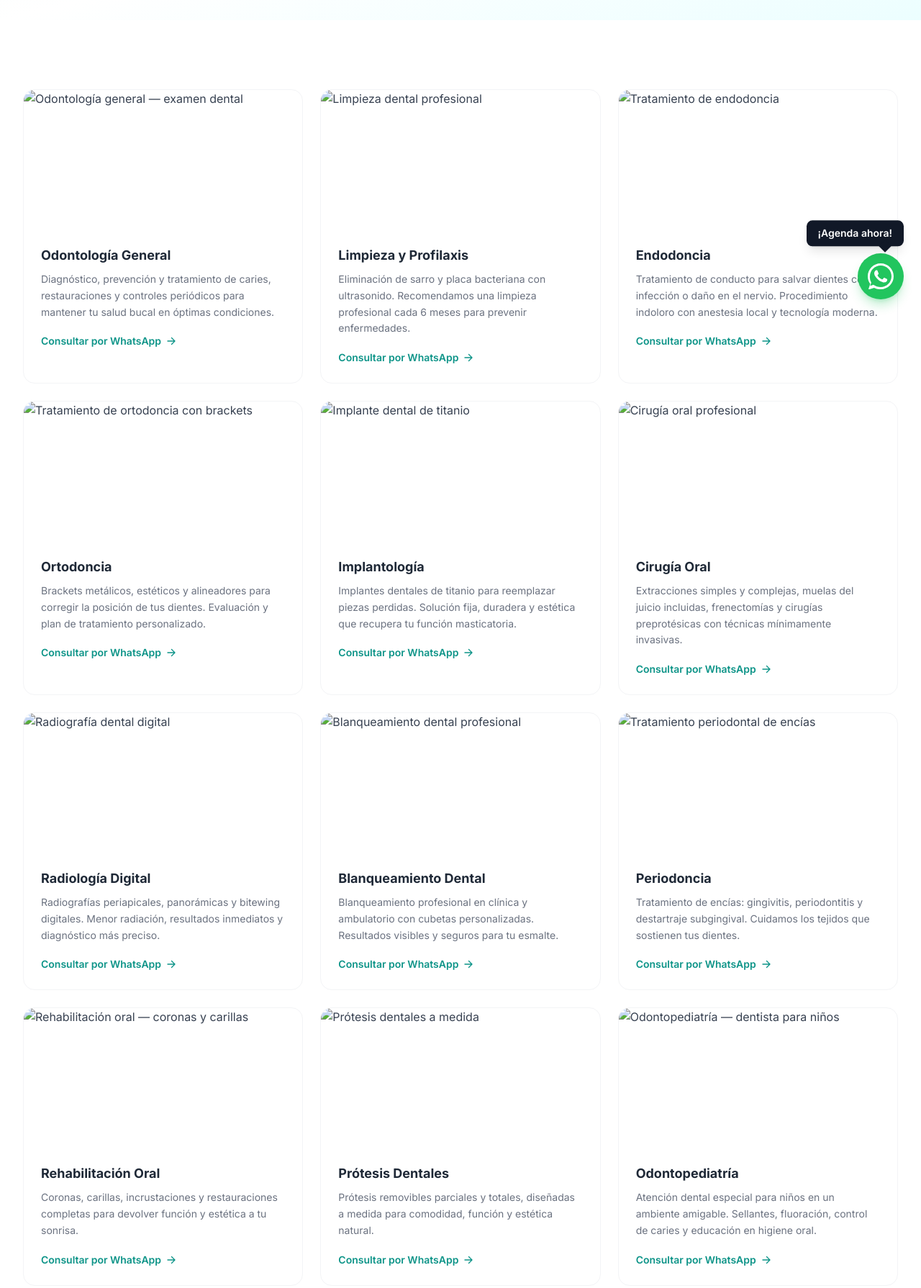
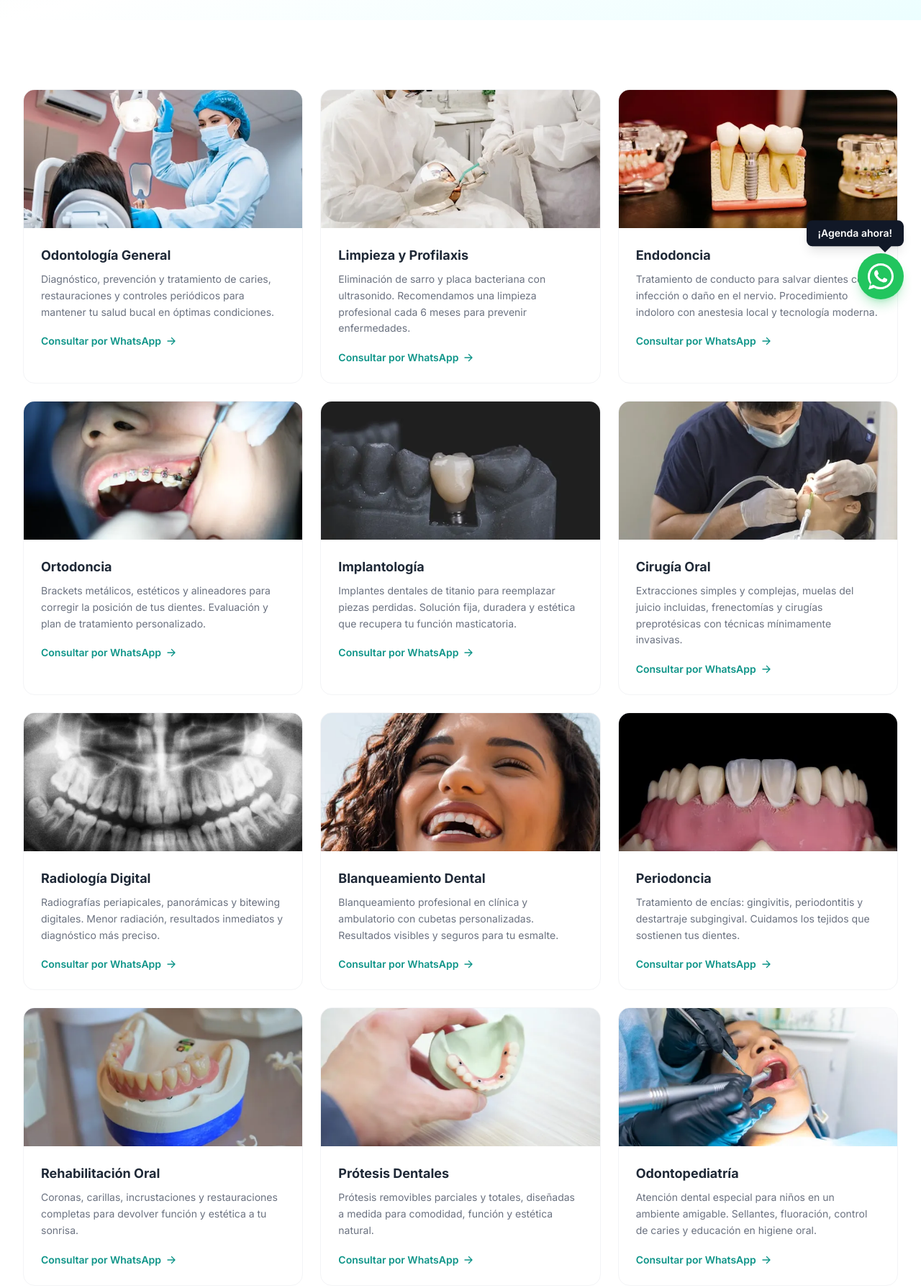
Before and after one commit to maxi-beltran/clinica-dental-template, a website: page tratamientos.html in a window 1280 px wide. Shown: the part 360-2150 px from the top of the page at 72% size. Drawn offline with Linux system fonts and the light colour scheme; files that its build step writes are made by us from their sources.

Commit message:
fix: auditoria final para venta - Corregir 18 referencias .jpg rotas -> .webp (hero + tratamientos) - Header scroll: ahora reaparece al scroll-up (no solo al tope) - JSON-LD url: placeholder example.com en vez de vacio - Eliminar CONFIG.instagram/facebook no usados - Footer consistente: quitar id=footer-year no usado - README: actualizar estructura sin SVGs obsoletos - Eliminar archivos basura accidentales en assets/img

```diff
--- a/main.js
+++ b/main.js
@@ -13,9 +13,7 @@ const CONFIG = {
   hoursSun  : 'Domingo y Festivos: Cerrado',
   mapLink   : 'https://www.google.com/maps?q=Osorno+Chile',
   mapEmbed  : 'https://www.google.com/maps/embed?pb=!1m18!1m12!1m3!1d48618.2!2d-73.16!3d-40.57!2m3!1f0!2f0!3f0!3m2!1i1024!2i768!4f13.1!3m3!1m2!1s0x961598fc79ca7d!2sOsorno!5e0!3m2!1ses!2scl!4v1700000000000',
-  heroInterval : 8000,              // ms entre slides del hero
-  instagram : '#',
-  facebook  : '#',
+  heroInterval : 8000,
 };
 function getWhatsAppURL(customMessage) {
   var msg = customMessage ||
@@ -258,6 +256,8 @@ function initHeaderScroll() {
       header.style.transform = '';
     } else if (y > lastY && y > headerH) {
       header.style.transform = 'translateY(-100%)';
+    } else if (y < lastY) {
+      header.style.transform = '';
     }
     lastY = y;
   }, { passive: true });
--- a/tratamientos.html
+++ b/tratamientos.html
@@ -69,7 +69,7 @@
       <div class="grid sm:grid-cols-2 lg:grid-cols-3 gap-6" data-animate>
         <div class="border border-gray-100 rounded-2xl overflow-hidden hover:shadow-lg hover:border-teal-200 transition-all bg-white group">
           <div class="h-48 overflow-hidden">
-            <img src="assets/img/trat-odontologia.jpg" alt="Odontología general — examen dental" class="w-full h-full object-cover group-hover:scale-105 transition-transform duration-500" loading="lazy">
+            <img src="assets/img/trat-odontologia.webp" alt="Odontología general — examen dental" class="w-full h-full object-cover group-hover:scale-105 transition-transform duration-500" loading="lazy">
           </div>
           <div class="p-6">
             <h3 class="font-bold text-gray-800 text-lg mb-2">Odontología General</h3>
@@ -82,7 +82,7 @@
         </div>
         <div class="border border-gray-100 rounded-2xl overflow-hidden hover:shadow-lg hover:border-teal-200 transition-all bg-white group">
           <div class="h-48 overflow-hidden">
-            <img src="assets/img/trat-limpieza.jpg" alt="Limpieza dental profesional" class="w-full h-full object-cover group-hover:scale-105 transition-transform duration-500" loading="lazy">
+            <img src="assets/img/trat-limpieza.webp" alt="Limpieza dental profesional" class="w-full h-full object-cover group-hover:scale-105 transition-transform duration-500" loading="lazy">
           </div>
           <div class="p-6">
             <h3 class="font-bold text-gray-800 text-lg mb-2">Limpieza y Profilaxis</h3>
@@ -95,7 +95,7 @@
         </div>
         <div class="border border-gray-100 rounded-2xl overflow-hidden hover:shadow-lg hover:border-teal-200 transition-all bg-white group">
           <div class="h-48 overflow-hidden">
-            <img src="assets/img/trat-endodoncia.jpg" alt="Tratamiento de endodoncia" class="w-full h-full object-cover group-hover:scale-105 transition-transform duration-500" loading="lazy">
+            <img src="assets/img/trat-endodoncia.webp" alt="Tratamiento de endodoncia" class="w-full h-full object-cover group-hover:scale-105 transition-transform duration-500" loading="lazy">
           </div>
           <div class="p-6">
             <h3 class="font-bold text-gray-800 text-lg mb-2">Endodoncia</h3>
@@ -108,7 +108,7 @@
         </div>
         <div class="border border-gray-100 rounded-2xl overflow-hidden hover:shadow-lg hover:border-teal-200 transition-all bg-white group">
           <div class="h-48 overflow-hidden">
-            <img src="assets/img/trat-ortodoncia.jpg" alt="Tratamiento de ortodoncia con brackets" class="w-full h-full object-cover group-hover:scale-105 transition-transform duration-500" loading="lazy">
+            <img src="assets/img/trat-ortodoncia.webp" alt="Tratamiento de ortodoncia con brackets" class="w-full h-full object-cover group-hover:scale-105 transition-transform duration-500" loading="lazy">
           </div>
           <div class="p-6">
             <h3 class="font-bold text-gray-800 text-lg mb-2">Ortodoncia</h3>
@@ -121,7 +121,7 @@
         </div>
         <div class="border border-gray-100 rounded-2xl overflow-hidden hover:shadow-lg hover:border-teal-200 transition-all bg-white group">
           <div class="h-48 overflow-hidden">
-            <img src="assets/img/trat-implantes.jpg" alt="Implante dental de titanio" class="w-full h-full object-cover group-hover:scale-105 transition-transform duration-500" loading="lazy">
+            <img src="assets/img/trat-implantes.webp" alt="Implante dental de titanio" class="w-full h-full object-cover group-hover:scale-105 transition-transform duration-500" loading="lazy">
           </div>
           <div class="p-6">
             <h3 class="font-bold text-gray-800 text-lg mb-2">Implantología</h3>
@@ -134,7 +134,7 @@
         </div>
         <div class="border border-gray-100 rounded-2xl overflow-hidden hover:shadow-lg hover:border-teal-200 transition-all bg-white group">
           <div class="h-48 overflow-hidden">
-            <img src="assets/img/trat-cirugia.jpg" alt="Cirugía oral profesional" class="w-full h-full object-cover group-hover:scale-105 transition-transform duration-500" loading="lazy">
+            <img src="assets/img/trat-cirugia.webp" alt="Cirugía oral profesional" class="w-full h-full object-cover group-hover:scale-105 transition-transform duration-500" loading="lazy">
           </div>
           <div class="p-6">
             <h3 class="font-bold text-gray-800 text-lg mb-2">Cirugía Oral</h3>
@@ -147,7 +147,7 @@
         </div>
         <div class="border border-gray-100 rounded-2xl overflow-hidden hover:shadow-lg hover:border-teal-200 transition-all bg-white group">
           <div class="h-48 overflow-hidden">
-            <img src="assets/img/trat-radiografia.jpg" alt="Radiografía dental digital" class="w-full h-full object-cover group-hover:scale-105 transition-transform duration-500" loading="lazy">
+            <img src="assets/img/trat-radiografia.webp" alt="Radiografía dental digital" class="w-full h-full object-cover group-hover:scale-105 transition-transform duration-500" loading="lazy">
           </div>
           <div class="p-6">
             <h3 class="font-bold text-gray-800 text-lg mb-2">Radiología Digital</h3>
@@ -160,7 +160,7 @@
         </div>
         <div class="border border-gray-100 rounded-2xl overflow-hidden hover:shadow-lg hover:border-teal-200 transition-all bg-white group">
           <div class="h-48 overflow-hidden">
-            <img src="assets/img/trat-blanqueamiento.jpg" alt="Blanqueamiento dental profesional" class="w-full h-full object-cover group-hover:scale-105 transition-transform duration-500" loading="lazy">
+            <img src="assets/img/trat-blanqueamiento.webp" alt="Blanqueamiento dental profesional" class="w-full h-full object-cover group-hover:scale-105 transition-transform duration-500" loading="lazy">
           </div>
           <div class="p-6">
             <h3 class="font-bold text-gray-800 text-lg mb-2">Blanqueamiento Dental</h3>
@@ -173,7 +173,7 @@
         </div>
         <div class="border border-gray-100 rounded-2xl overflow-hidden hover:shadow-lg hover:border-teal-200 transition-all bg-white group">
           <div class="h-48 overflow-hidden">
-            <img src="assets/img/trat-periodoncia.jpg" alt="Tratamiento periodontal de encías" class="w-full h-full object-cover group-hover:scale-105 transition-transform duration-500" loading="lazy">
+            <img src="assets/img/trat-periodoncia.webp" alt="Tratamiento periodontal de encías" class="w-full h-full object-cover group-hover:scale-105 transition-transform duration-500" loading="lazy">
           </div>
           <div class="p-6">
             <h3 class="font-bold text-gray-800 text-lg mb-2">Periodoncia</h3>
@@ -186,7 +186,7 @@
         </div>
         <div class="border border-gray-100 rounded-2xl overflow-hidden hover:shadow-lg hover:border-teal-200 transition-all bg-white group">
           <div class="h-48 overflow-hidden">
-            <img src="assets/img/trat-rehabilitacion.jpg" alt="Rehabilitación oral — coronas y carillas" class="w-full h-full object-cover group-hover:scale-105 transition-transform duration-500" loading="lazy">
+            <img src="assets/img/trat-rehabilitacion.webp" alt="Rehabilitación oral — coronas y carillas" class="w-full h-full object-cover group-hover:scale-105 transition-transform duration-500" loading="lazy">
           </div>
           <div class="p-6">
             <h3 class="font-bold text-gray-800 text-lg mb-2">Rehabilitación Oral</h3>
@@ -199,7 +199,7 @@
         </div>
         <div class="border border-gray-100 rounded-2xl overflow-hidden hover:shadow-lg hover:border-teal-200 transition-all bg-white group">
           <div class="h-48 overflow-hidden">
-            <img src="assets/img/trat-protesis.jpg" alt="Prótesis dentales a medida" class="w-full h-full object-cover group-hover:scale-105 transition-transform duration-500" loading="lazy">
+            <img src="assets/img/trat-protesis.webp" alt="Prótesis dentales a medida" class="w-full h-full object-cover group-hover:scale-105 transition-transform duration-500" loading="lazy">
           </div>
           <div class="p-6">
             <h3 class="font-bold text-gray-800 text-lg mb-2">Prótesis Dentales</h3>
@@ -212,7 +212,7 @@
         </div>
         <div class="border border-gray-100 rounded-2xl overflow-hidden hover:shadow-lg hover:border-teal-200 transition-all bg-white group">
           <div class="h-48 overflow-hidden">
-            <img src="assets/img/trat-odontopediatria.jpg" alt="Odontopediatría — dentista para niños" class="w-full h-full object-cover group-hover:scale-105 transition-transform duration-500" loading="lazy">
+            <img src="assets/img/trat-odontopediatria.webp" alt="Odontopediatría — dentista para niños" class="w-full h-full object-cover group-hover:scale-105 transition-transform duration-500" loading="lazy">
           </div>
           <div class="p-6">
             <h3 class="font-bold text-gray-800 text-lg mb-2">Odontopediatría</h3>
@@ -225,7 +225,7 @@
         </div>
         <div class="border border-red-100 rounded-2xl overflow-hidden hover:shadow-lg hover:border-red-200 transition-all bg-red-50/30 group">
           <div class="h-48 overflow-hidden relative">
-            <img src="assets/img/trat-urgencia.jpg" alt="Urgencia dental — atención inmediata" class="w-full h-full object-cover group-hover:scale-105 transition-transform duration-500" loading="lazy">
+            <img src="assets/img/trat-urgencia.webp" alt="Urgencia dental — atención inmediata" class="w-full h-full object-cover group-hover:scale-105 transition-transform duration-500" loading="lazy">
             <div class="absolute top-3 left-3 bg-red-500 text-white text-xs font-bold px-3 py-1 rounded-full">URGENCIA</div>
           </div>
           <div class="p-6">
```
Also changed, not shown: index.html (+7 -7 lines), README.md, main.min.js.
